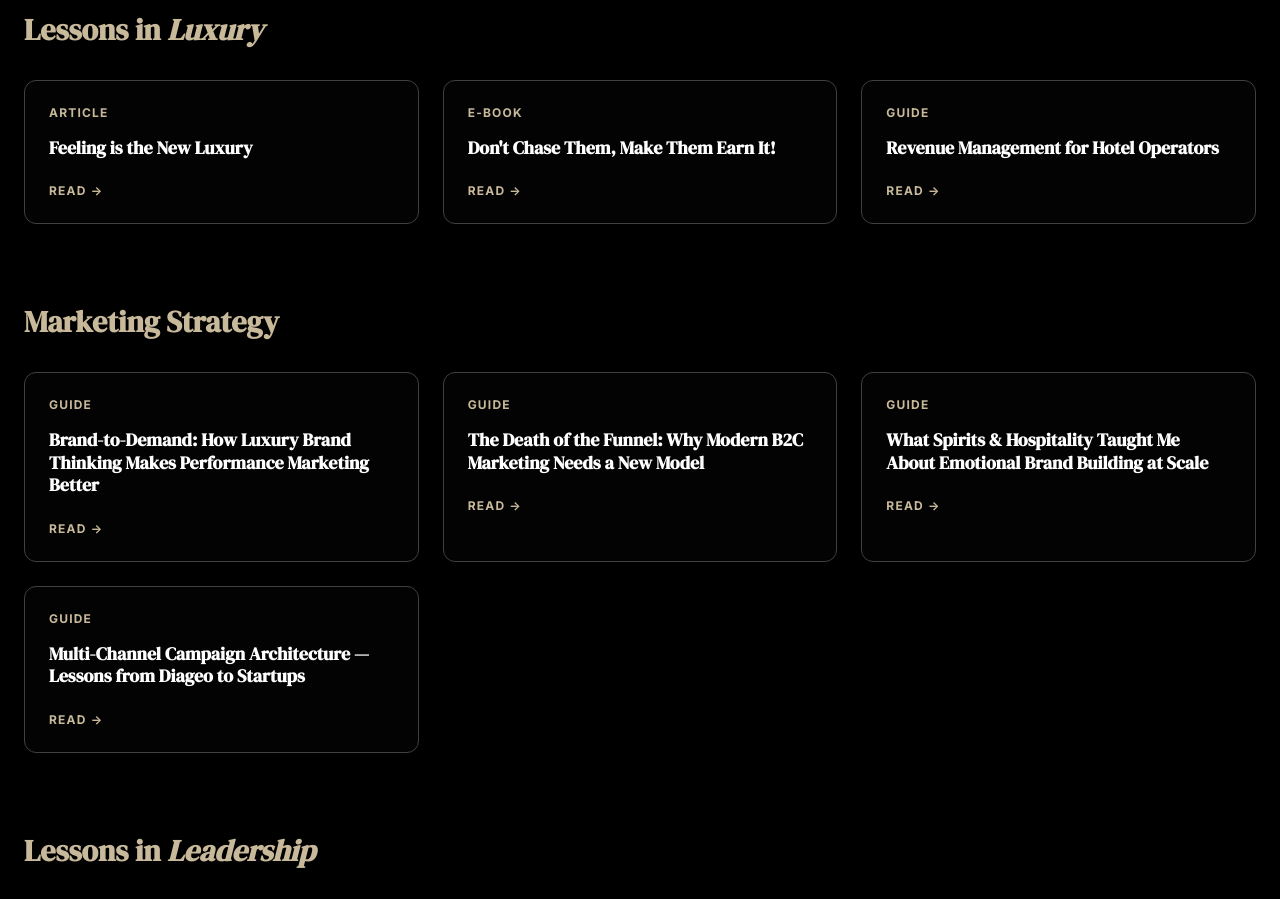
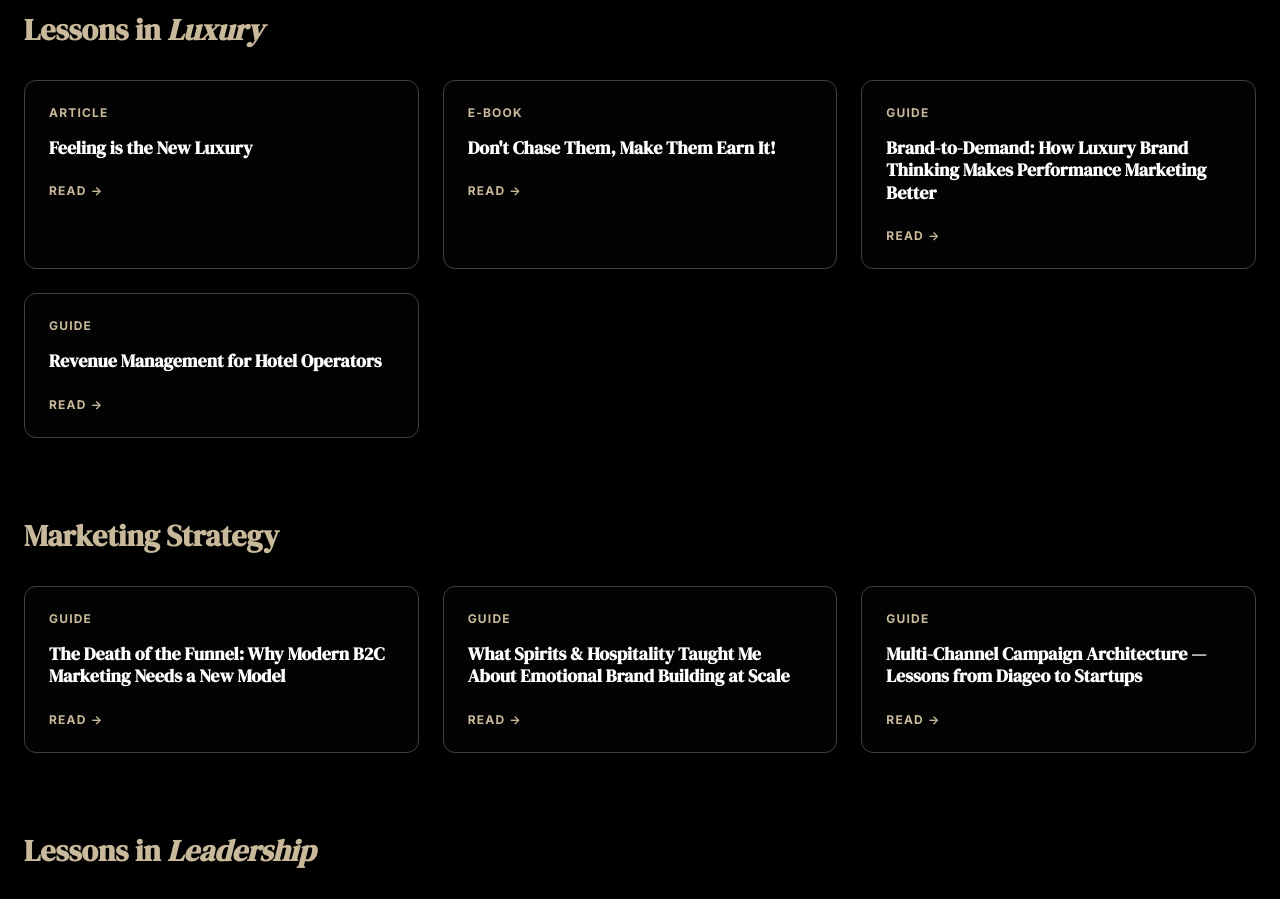
Before and after one commit to letsnavigatebmw/brandonmweaver, a React (Vite) app: page / in a window 1280 px wide. Shown: the part 10300-11199 px from the top of the page. Built offline with nearby package versions, Linux system fonts and the light colour scheme.

Commit message:
Move Brand-to-Demand from Marketing Strategy to Lessons in Luxury

```diff
--- a/src/components/ThoughtLeadership.jsx
+++ b/src/components/ThoughtLeadership.jsx
@@ -44,6 +44,11 @@ export default function ThoughtLeadership() {
       link: 'https://drive.google.com/file/d/1Dmr3uYRw38DMwO8oWA7j3FhN1AUU_AWn/view?usp=drive_link',
     },
     {
+      title: 'Brand-to-Demand: How Luxury Brand Thinking Makes Performance Marketing Better',
+      type: 'Guide',
+      link: 'https://drive.google.com/file/d/1pLur9KDw4xYY239aYOrxdXjsAd6iYjma/view?usp=drive_link',
+    },
+    {
       title: 'Revenue Management for Hotel Operators',
       type: 'Guide',
       link: 'https://drive.google.com/file/d/1_RULaBkpiAy9TaxeFc_kM8z1ULpxUcyR/view?usp=drive_link',
@@ -51,11 +56,6 @@ export default function ThoughtLeadership() {
   ]
 
   const marketingStrategy = [
-    {
-      title: 'Brand-to-Demand: How Luxury Brand Thinking Makes Performance Marketing Better',
-      type: 'Guide',
-      link: 'https://drive.google.com/file/d/1pLur9KDw4xYY239aYOrxdXjsAd6iYjma/view?usp=drive_link',
-    },
     {
       title: 'The Death of the Funnel: Why Modern B2C Marketing Needs a New Model',
       type: 'Guide',
```
